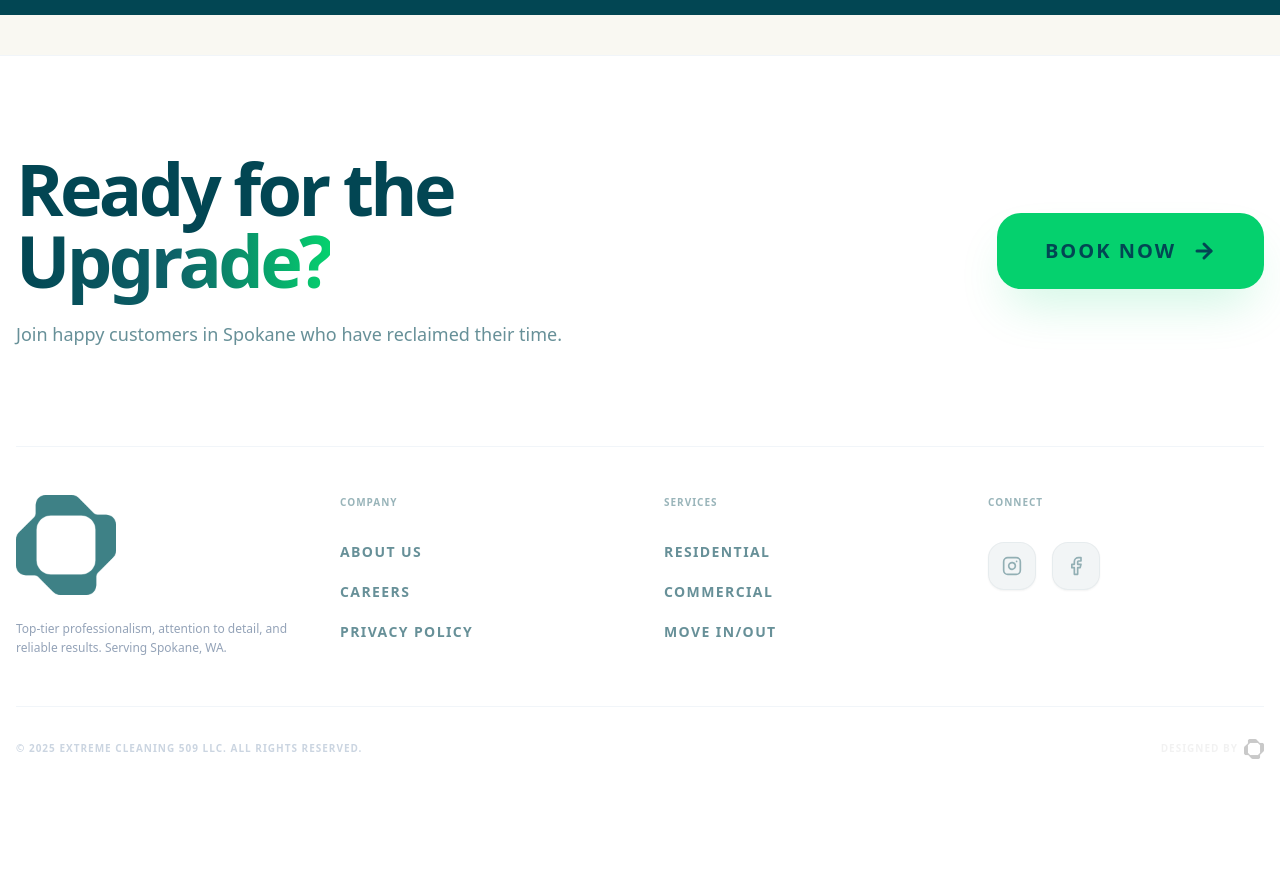
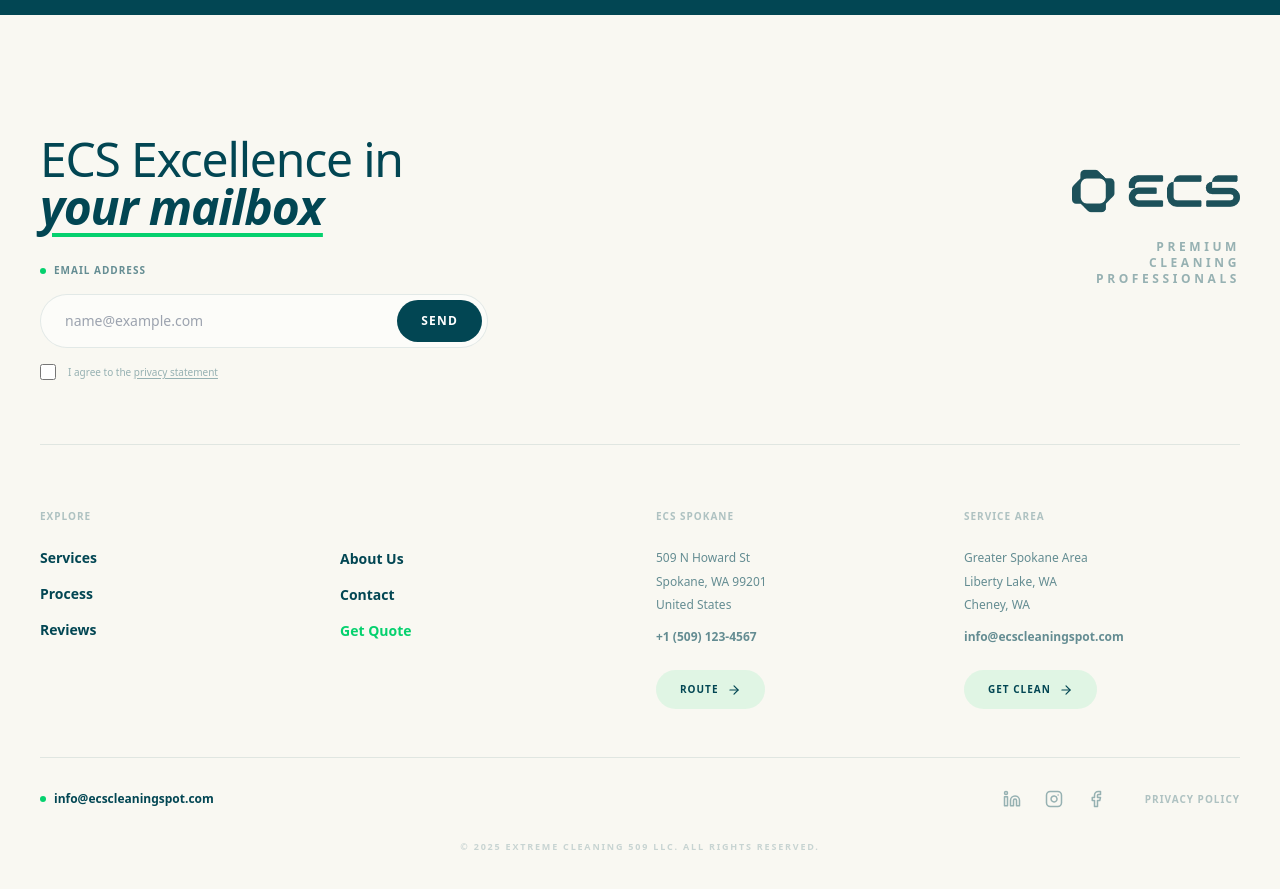
Before and after one commit to renatoquerales28-byte/extreme-cleaning-next, a Next.js app: page / in a window 1280 px wide. Shown: the part 3320-4209 px from the top of the page. Before the commit the page ends 4143 px from the top, so only its background shows below. Built offline with nearby package versions, Linux system fonts and the light colour scheme.

Commit message:
UI: Redesign footer to match reference with ECS brand colors

```diff
--- a/src/components/landing/FooterSection.tsx
+++ b/src/components/landing/FooterSection.tsx
@@ -3,75 +3,146 @@
 import React from "react";
 import Link from "next/link";
 import Image from "next/image";
-import { ArrowRight, Instagram, Facebook, Twitter } from "lucide-react";
+import { Instagram, Facebook, Linkedin, Twitter, ArrowRight } from "lucide-react";
 
 export default function FooterSection() {
     return (
-        <footer className="bg-white pt-24 pb-8 border-t border-slate-100 snap-start">
-            <div className="container px-4 mx-auto">
-                <div className="grid md:grid-cols-2 gap-12 items-center mb-24">
-                    <div className="space-y-6 max-w-xl">
-                        <h2 className="text-5xl md:text-7xl font-black tracking-tighter text-[#024653] leading-[0.85]">
-                            Ready for the <br />
-                            <span className="text-transparent bg-clip-text bg-gradient-to-r from-[#024653] via-[#0E6168] to-[#05D16E]">Upgrade?</span>
+        <footer className="w-full bg-[#F9F8F2] pt-20 pb-10 text-[#024653]">
+            <div className="max-w-[1700px] mx-auto px-6 lg:px-10">
+
+                {/* TOP SECTION: Newsletter & Large Logo */}
+                <div className="grid grid-cols-1 lg:grid-cols-2 gap-12 mb-16 items-start">
+
+                    {/* Newsletter Side */}
+                    <div className="space-y-8">
+                        <h2 className="text-4xl lg:text-5xl font-light leading-tight tracking-tight">
+                            ECS Excellence in <br />
+                            <span className="font-black italic underline decoration-[#05D16E] decoration-4 underline-offset-8">your mailbox</span>
                         </h2>
-                        <p className="text-lg text-[#024653]/60 font-medium leading-relaxed">Join happy customers in Spokane who have reclaimed their time.</p>
+
+                        <div className="space-y-4">
+                            <div className="flex items-center gap-2 text-[10px] font-bold uppercase tracking-widest text-[#024653]/60">
+                                <div className="w-1.5 h-1.5 rounded-full bg-[#05D16E]" />
+                                Email address
+                            </div>
+                            <div className="relative group max-w-md">
+                                <input
+                                    type="email"
+                                    placeholder="name@example.com"
+                                    className="w-full bg-white/50 border border-[#024653]/10 px-6 py-4 rounded-full text-sm focus:outline-none focus:ring-2 focus:ring-[#05D16E]/20 transition-all"
+                                />
+                                <button className="absolute right-1.5 top-1.5 bottom-1.5 px-6 bg-[#024653] text-white rounded-full text-xs font-bold uppercase tracking-widest hover:bg-[#0E6168] transition-all">
+                                    Send
+                                </button>
+                            </div>
+                            <label className="flex items-center gap-3 cursor-pointer group">
+                                <input type="checkbox" className="w-4 h-4 rounded border-[#024653]/10 accent-[#024653]" />
+                                <span className="text-[10px] font-medium text-[#024653]/40 group-hover:text-[#024653]/60 transition-colors">
+                                    I agree to the <Link href="/privacy" className="underline underline-offset-2">privacy statement</Link>
+                                </span >
+                            </label>
+                        </div>
                     </div>
-                    <div className="flex justify-start md:justify-end">
-                        <Link href="/quote" className="btn-accent px-12 py-6 text-xl shadow-2xl shadow-[#05D16E]/20 flex items-center gap-4 group">
-                            Book Now <ArrowRight size={24} strokeWidth={3} className="transition-transform group-hover:translate-x-2" />
+
+                    {/* Logo Side */}
+                    <div className="flex flex-col items-start lg:items-end lg:text-right space-y-2 pt-4">
+                        <div className="relative h-20 w-48 md:w-64 opacity-90">
+                            <Image
+                                src="/brand/logo-full.png"
+                                alt="ECS Logo"
+                                fill
+                                className="object-contain object-left lg:object-right"
+                                style={{
+                                    filter: 'brightness(0) saturate(100%) invert(18%) sepia(87%) saturate(464%) hue-rotate(142deg) brightness(91%) contrast(97%)'
+                                }}
+                            />
+                        </div>
+                        <p className="text-xs font-black uppercase tracking-[0.3em] text-[#024653]/40">
+                            Premium <br /> Cleaning <br /> Professionals
+                        </p>
+                    </div>
+                </div>
+
+                {/* MIDDLE SECTION: Links & Contact */}
+                <div className="border-t border-[#024653]/10 pt-16 pb-12">
+                    <div className="grid grid-cols-1 md:grid-cols-2 lg:grid-cols-4 gap-12 lg:gap-8">
+
+                        {/* Nav Links Column */}
+                        <div className="lg:col-span-2 grid grid-cols-2 gap-4">
+                            <div className="space-y-6">
+                                <h4 className="text-[10px] font-black uppercase tracking-widest text-[#024653]/30">Explore</h4>
+                                <nav className="flex flex-col gap-4 text-sm font-bold">
+                                    <Link href="#services" className="hover:translate-x-1 transition-transform">Services</Link>
+                                    <Link href="#process" className="hover:translate-x-1 transition-transform">Process</Link>
+                                    <Link href="#reviews" className="hover:translate-x-1 transition-transform">Reviews</Link>
+                                </nav>
+                            </div>
+                            <div className="space-y-6 pt-10">
+                                <nav className="flex flex-col gap-4 text-sm font-bold">
+                                    <Link href="/about" className="hover:translate-x-1 transition-transform">About Us</Link>
+                                    <Link href="/contact" className="hover:translate-x-1 transition-transform">Contact</Link>
+                                    <Link href="/quote" className="hover:translate-x-1 transition-transform text-[#05D16E]">Get Quote</Link>
+                                </nav>
+                            </div>
+                        </div>
+
+                        {/* Location Column 1 */}
+                        <div className="space-y-6">
+                            <h4 className="text-[10px] font-black uppercase tracking-widest text-[#024653]/30">ECS Spokane</h4>
+                            <div className="text-xs space-y-1 font-medium leading-relaxed opacity-60">
+                                <p>509 N Howard St</p>
+                                <p>Spokane, WA 99201</p>
+                                <p>United States</p>
+                                <p className="pt-2 font-bold opacity-100">+1 (509) 123-4567</p>
+                            </div>
+                            <Link href="#" className="inline-flex items-center gap-2 px-6 py-3 bg-[#05D16E]/10 text-[#024653] rounded-full text-[10px] font-bold uppercase tracking-widest hover:bg-[#05D16E]/20 transition-all">
+                                Route <ArrowRight size={14} />
+                            </Link>
+                        </div>
+
+                        {/* Location Column 2 (Placeholder or another area) */}
+                        <div className="space-y-6">
+                            <h4 className="text-[10px] font-black uppercase tracking-widest text-[#024653]/30">Service Area</h4>
+                            <div className="text-xs space-y-1 font-medium leading-relaxed opacity-60">
+                                <p>Greater Spokane Area</p>
+                                <p>Liberty Lake, WA</p>
+                                <p>Cheney, WA</p>
+                                <p className="pt-2 font-bold opacity-100">info@ecscleaningspot.com</p>
+                            </div>
+                            <Link href="/quote" className="inline-flex items-center gap-2 px-6 py-3 bg-[#05D16E]/10 text-[#024653] rounded-full text-[10px] font-bold uppercase tracking-widest hover:bg-[#05D16E]/20 transition-all">
+                                Get Clean <ArrowRight size={14} />
+                            </Link>
+                        </div>
+
+                    </div>
+                </div>
+
+                {/* BOTTOM SECTION: Socials & Email */}
+                <div className="border-t border-[#024653]/10 pt-8 flex flex-col md:flex-row justify-between items-center gap-6">
+                    <div className="flex items-center gap-2 text-xs font-bold">
+                        <div className="w-1.5 h-1.5 rounded-full bg-[#05D16E]" />
+                        info@ecscleaningspot.com
+                    </div>
+
+                    <div className="flex items-center gap-10">
+                        <div className="flex items-center gap-6 text-[#024653]/40">
+                            <Link href="#" className="hover:text-[#024653] transition-colors"><Linkedin size={18} /></Link>
+                            <Link href="#" className="hover:text-[#024653] transition-colors"><Instagram size={18} /></Link>
+                            <Link href="#" className="hover:text-[#024653] transition-colors"><Facebook size={18} /></Link>
+                        </div>
+                        <Link href="/privacy" className="text-[10px] font-bold uppercase tracking-widest text-[#024653]/30 hover:text-[#024653] transition-colors">
+                            Privacy Policy
                         </Link>
                     </div>
                 </div>
 
-                <div className="grid md:grid-cols-4 gap-12 py-12 border-t border-slate-100">
-                    <div className="col-span-1 md:col-span-1 space-y-6">
-                        <Link href="/" className="block w-32 opacity-80 hover:opacity-100 transition-opacity">
-                            <Image src="/brand/logo.png" alt="ECS" width={100} height={100} className="object-contain" />
-                        </Link>
-                        <p className="text-xs text-slate-400 font-medium leading-relaxed">
-                            Top-tier professionalism, attention to detail, and reliable results. Serving Spokane, WA.
-                        </p>
-                    </div>
-
-                    <div>
-                        <h4 className="font-black text-[#024653] uppercase tracking-widest text-[10px] mb-8 opacity-40">Company</h4>
-                        <ul className="space-y-5 text-sm font-black text-[#024653]/60 uppercase tracking-widest">
-                            <li><Link href="#" className="hover:text-[#05D16E] transition-all">About Us</Link></li>
-                            <li><Link href="#" className="hover:text-[#05D16E] transition-all">Careers</Link></li>
-                            <li><Link href="#" className="hover:text-[#05D16E] transition-all">Privacy Policy</Link></li>
-                        </ul>
-                    </div>
-
-                    <div>
-                        <h4 className="font-black text-[#024653] uppercase tracking-widest text-[10px] mb-8 opacity-40">Services</h4>
-                        <ul className="space-y-5 text-sm font-black text-[#024653]/60 uppercase tracking-widest">
-                            <li><Link href="/quote?type=residential" className="hover:text-[#05D16E] transition-all">Residential</Link></li>
-                            <li><Link href="/quote?type=commercial" className="hover:text-[#05D16E] transition-all">Commercial</Link></li>
-                            <li><Link href="/quote?type=residential&intensity=move" className="hover:text-[#05D16E] transition-all">Move In/Out</Link></li>
-                        </ul>
-                    </div>
-
-                    <div>
-                        <h4 className="font-black text-[#024653] uppercase tracking-widest text-[10px] mb-8 opacity-40">Connect</h4>
-                        <div className="flex gap-4">
-                            <a href="#" className="w-12 h-12 rounded-2xl bg-[#024653]/5 border border-[#024653]/5 flex items-center justify-center text-[#024653]/40 hover:text-white hover:bg-[#024653] transition-all shadow-sm">
-                                <Instagram size={20} />
-                            </a>
-                            <a href="#" className="w-12 h-12 rounded-2xl bg-[#024653]/5 border border-[#024653]/5 flex items-center justify-center text-[#024653]/40 hover:text-white hover:bg-[#024653] transition-all shadow-sm">
-                                <Facebook size={20} />
-                            </a>
-                        </div>
-                    </div>
+                {/* Copyright */}
+                <div className="pt-8 text-center">
+                    <p className="text-[9px] font-bold uppercase tracking-[0.2em] text-[#024653]/20">
+                        © 2025 Extreme Cleaning 509 LLC. All rights reserved.
+                    </p>
                 </div>
 
-                <div className="py-8 border-t border-slate-100 flex flex-col md:flex-row justify-between items-center gap-4">
-                    <p className="text-[10px] font-black text-slate-300 uppercase tracking-widest">© 2025 Extreme Cleaning 509 LLC. All rights reserved.</p>
-                    <div className="flex items-center gap-1.5 grayscale opacity-30">
-                        <span className="text-[10px] font-black text-slate-300 uppercase tracking-widest">Designed by</span>
-                        <Image src="/brand/logo.png" alt="ECS" width={20} height={20} className="object-contain" />
-                    </div>
-                </div>
             </div>
         </footer>
     );
```
